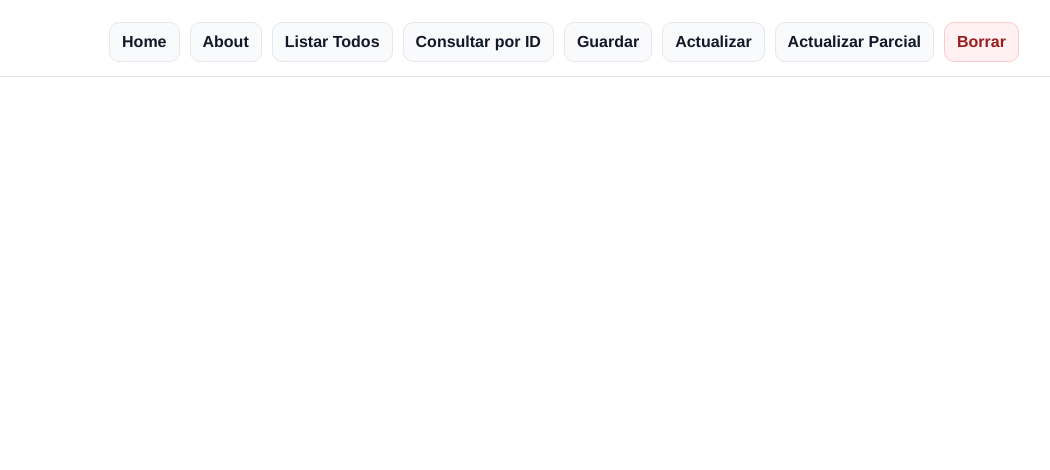
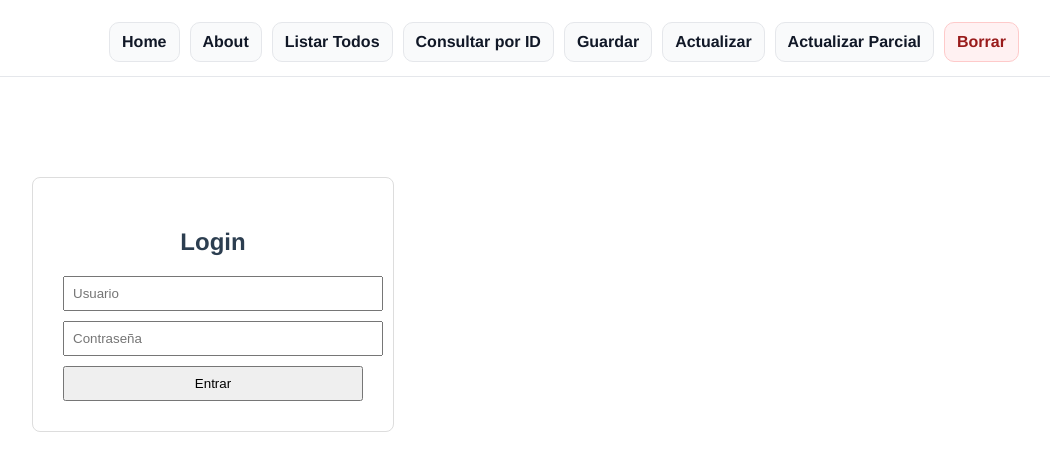
Before and after one commit to Marielena-GS/pw_u4_p9_mg, a Vue app: page /login in a window 1280 px wide. Shown: the top 470 px of the page, without its empty margins (76-1126 px from the left). Built offline with nearby package versions, Linux system fonts and the light colour scheme.

Commit message:
LocalStorage

```diff
--- /dev/null
+++ b/src/components/Login.vue
@@ -0,0 +1,61 @@
+<template>
+  <div class="login">
+    <h2>Login</h2>
+    <input v-model="usuario" type="text" placeholder="Usuario" />
+    <input v-model="password" type="password" placeholder="Contraseña" />
+    <br />
+    <button v-on:click="login()">Entrar</button>
+  </div>
+</template>
+
+<script>
+import router from '@/router';
+export default {
+  data() {
+    return {
+      usuario: "",
+      password: "",
+    };
+  },
+
+  methods: {
+    login() {
+      /*Mando a obtener el token*/
+      const token =
+        "eyJ0eXAiOiJKV1QiLCJhbGciOiJSUzI1NiJ9.eyJpc3MiOiJtYXRyaWN1bGEtYXV0aCIsInN1YiI6Ik1hcmllbGVuYSIsImdyb3VwcyI6WyJhZG1pbiJdLCJpYXQiOjE3NzAzMzY1MzUsImV4cCI6MTc3MDM0MDEzNSwianRpIjoiMTM4MTlmOTQtZTJhOS00NjFjLTkxMjYtYmI2Y2E4NTk2YWRhIn0.bYJ6wTQ7zvaOlWdm7HsHNwIBrrPbVnA09EH-aUIEHUQ5ip_aWtxBcUP8hJOMbfj1NbHYbA9x6Ypl_22YaHxJPn5pGt0TnRD-T8G0YSAQoZqfJKyZes63JfxKnejn140EQkKwBmxK7sHMiuKi5dvLiYHIZAnQpbQYHstMKyMi6OTk6MQruB3m7PbLIFMVSKM6yV1f0najeJNn6O1TVYwujNgpM1CrxQxmpwnqgSvfW7gFN92LmOC6Z2F3dVx_gfVcMIrmtwgM7YJyW4oF3OUBwQn6gUlvx2IZ9nZzKZkW2LmNi_QUq4OGigiM2ud9TZXmvp0zOx2XNz73tl9Q93V4kw";
+
+      if (token !== null) {
+        localStorage.setItem("token", token);
+        localStorage.setItem("estaAutenticado", true);
+        console.log("Registrado");
+      } else {
+        console.log("Error de autenticación");
+        console.log("No Registrado");
+      }
+    },
+  },
+};
+</script>
+
+<style>
+.login {
+  width: 300px;
+  margin: 100px;
+  padding: 30px;
+  border: 1px solid #ddd;
+  border-radius: 8px;
+  text-align: center;
+}
+
+input {
+  width: 100%;
+  margin-bottom: 10px;
+  padding: 8px;
+}
+
+button {
+  width: 100%;
+  padding: 8px;
+  cursor: pointer;
+}
+</style>
--- a/src/router/index.js
+++ b/src/router/index.js
@@ -6,15 +6,21 @@
 import CrearView from '../views/Crear.vue'
 import PorIdView from '../views/PorId.vue'
 import ParcialView from '../views/Parcial.vue'
+import LoginView from '../views/LoginView.vue'
 
 const routes = [
+  {
+    path: '/login',
+    name: 'login',
+    component: LoginView
+  },
   {
     path: '/',
     name: 'home',
     component: HomeView,
 
     meta: {
-      requiereAutorizacion:  true,
+      requiereAutorizacion: true,
       esPublica: false
     }
   },
@@ -26,43 +32,50 @@
     // which is lazy-loaded when the route is visited.
     component: () => import(/* webpackChunkName: "about" */ '../views/AboutView.vue'),
     meta: {
-      requiereAutorizacion:  true,
+      requiereAutorizacion: true,
       esPublica: false
     }
   },
-  { path: '/todos', name: 'listar_todos',
+  {
+    path: '/todos', name: 'listar_todos',
     component: TodosView,
     meta: {
-      requiereAutorizacion:  false,
-      esPublica: false
-    }},
-  { path: '/crear', name: 'guardar', component: CrearView,
-    meta: {
-      requiereAutorizacion:  false,
+      requiereAutorizacion: false,
       esPublica: false
     }
   },
-  { path: '/por-id', name: 'consultar_por_id', component: PorIdView,
+  {
+    path: '/crear', name: 'guardar', component: CrearView,
     meta: {
-      requiereAutorizacion:  false,
+      requiereAutorizacion: false,
       esPublica: false
     }
   },
-  { path: '/actualizar', name: 'actualizar', component: ActualizarView,
+  {
+    path: '/por-id', name: 'consultar_por_id', component: PorIdView,
     meta: {
-      requiereAutorizacion:  true,
+      requiereAutorizacion: false,
       esPublica: false
     }
   },
-  { path: '/parcial', name: 'actualizar_parcial', component: ParcialView,
+  {
+    path: '/actualizar', name: 'actualizar', component: ActualizarView,
     meta: {
-      requiereAutorizacion:  true,
+      requiereAutorizacion: true,
       esPublica: false
     }
   },
-  { path: '/borrar', name: 'borrar', component: BorrarView,
+  {
+    path: '/parcial', name: 'actualizar_parcial', component: ParcialView,
     meta: {
-      requiereAutorizacion:  true,
+      requiereAutorizacion: true,
+      esPublica: false
+    }
+  },
+  {
+    path: '/borrar', name: 'borrar', component: BorrarView,
+    meta: {
+      requiereAutorizacion: true,
       esPublica: false
     }
   },
@@ -75,11 +88,19 @@
 
 /*Configuracion del guardián*/
 
-router.beforeEach((to, from, next)=>{
-  if(to.meta.requiereAutorizacion){
+router.beforeEach((to, from, next) => {
+  if (to.meta.requiereAutorizacion) {
     /*si necesita autorizacion lo envío a una página de login*/
+    const estaAutenticado = localStorage.getItem("estaAutenticado");
+    const token = localStorage.getItem("token");
+    if (!estaAutenticado) {
       console.log("Redirige al Login")
+      next({ name: 'login' });
     }else{
+    }
+    console.log("Redirige al Login")
+    next({ name: 'login' });
+  } else {
     /*lo dejo sin validaciones*/
     console.log("Pase libre")
     next();
--- /dev/null
+++ b/src/views/LoginView.vue
@@ -0,0 +1,16 @@
+<template>
+  <Login />
+</template>
+
+<script>
+import Login from '@/components/Login.vue';
+export default {
+    components: {
+        Login
+    },
+};
+</script>
+
+<style>
+
+</style>
```
Lines whose indentation alone changed are shown as unchanged.
